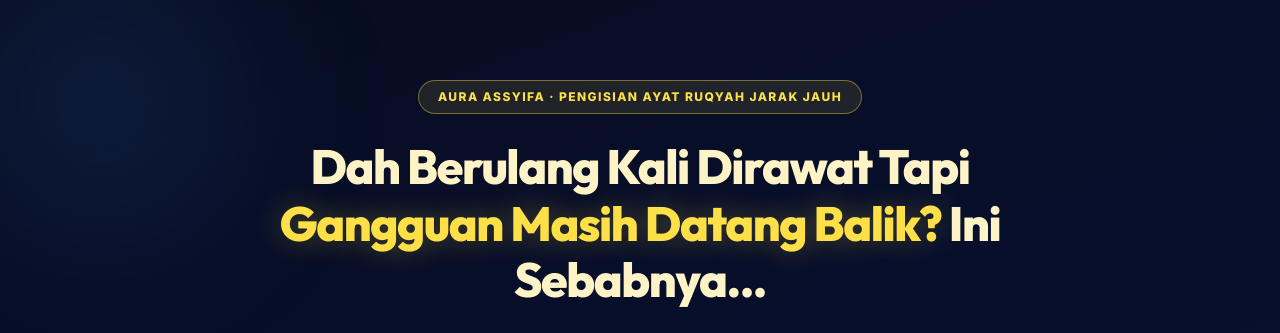
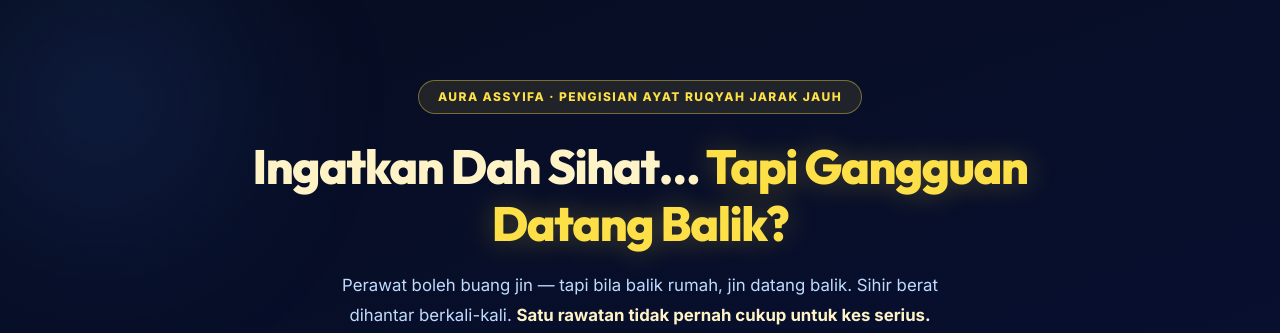
Before and after one commit to molekventure313/aura-assyifa, a Next.js app: page /pengisian-aura-assyifa in a window 1280 px wide. Shown: the top 333 px of the page. Built offline with nearby package versions, Linux system fonts and the light colour scheme; no server answers; the database is empty.

Commit message:
fix: Tukar hero headline pengisian-aura-assyifa

```diff
--- a/src/app/pengisian-aura-assyifa/page.js
+++ b/src/app/pengisian-aura-assyifa/page.js
@@ -279,9 +279,8 @@ export default function PengisianAuraAssyifaPage() {
           </div>
 
           <h1 className="hero-h1" style={{ fontSize: 'clamp(1.9rem, 4.5vw, 3rem)', fontWeight: 900, color: '#FEF3C7', lineHeight: 1.18, letterSpacing: '-0.03em', marginBottom: '1.25rem' }}>
-            Dah Berulang Kali Dirawat Tapi{' '}
-            <span style={{ color: '#FDE047', textShadow: '0 0 30px rgba(253,224,71,0.3)' }}>Gangguan Masih Datang Balik?</span>
-            {' '}Ini Sebabnya...
+            Ingatkan Dah Sihat…{' '}
+            <span style={{ color: '#FDE047', textShadow: '0 0 30px rgba(253,224,71,0.3)' }}>Tapi Gangguan Datang Balik?</span>
           </h1>
 
           <p style={{ fontSize: '1.05rem', color: '#BFDBFE', lineHeight: 1.75, maxWidth: '620px', margin: '0 auto 1.5rem' }}>
```
